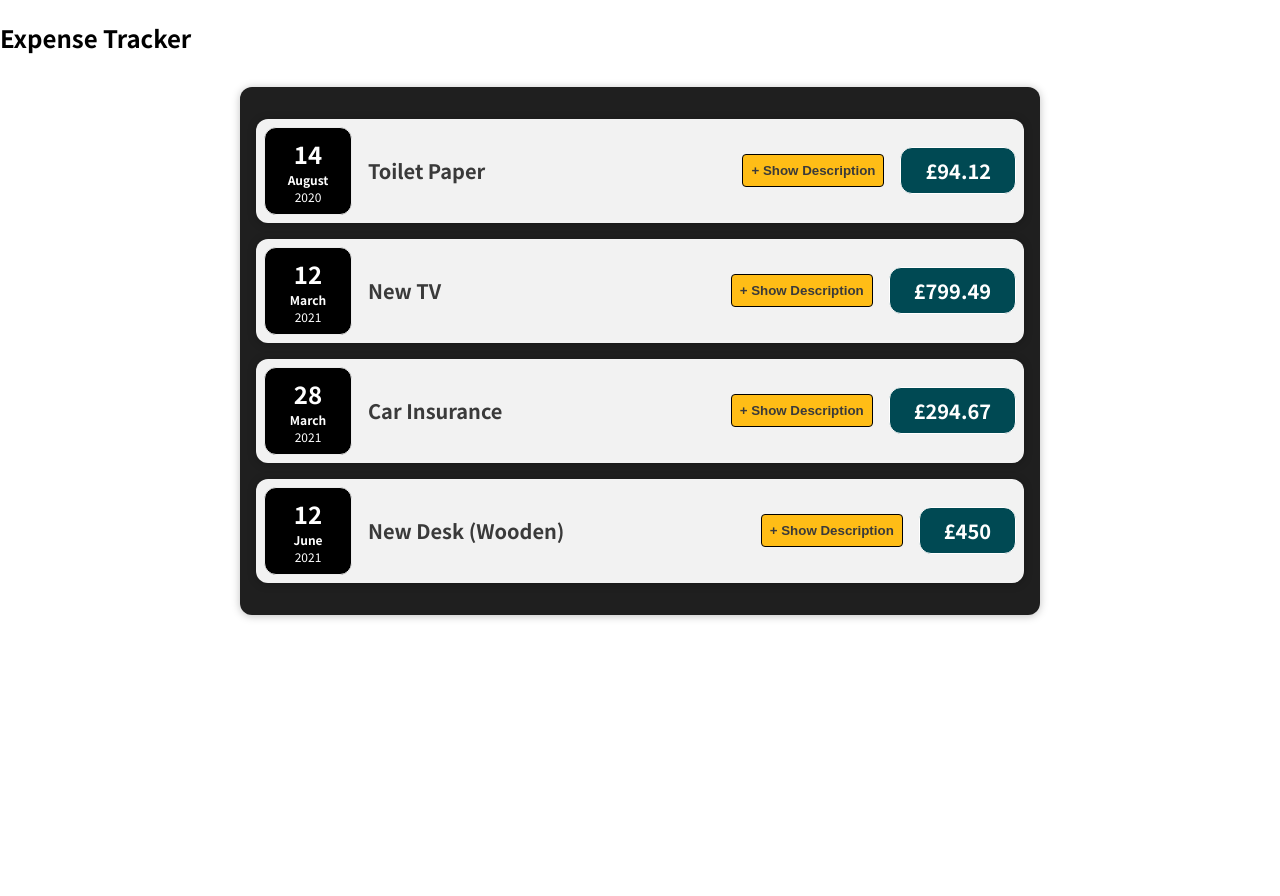
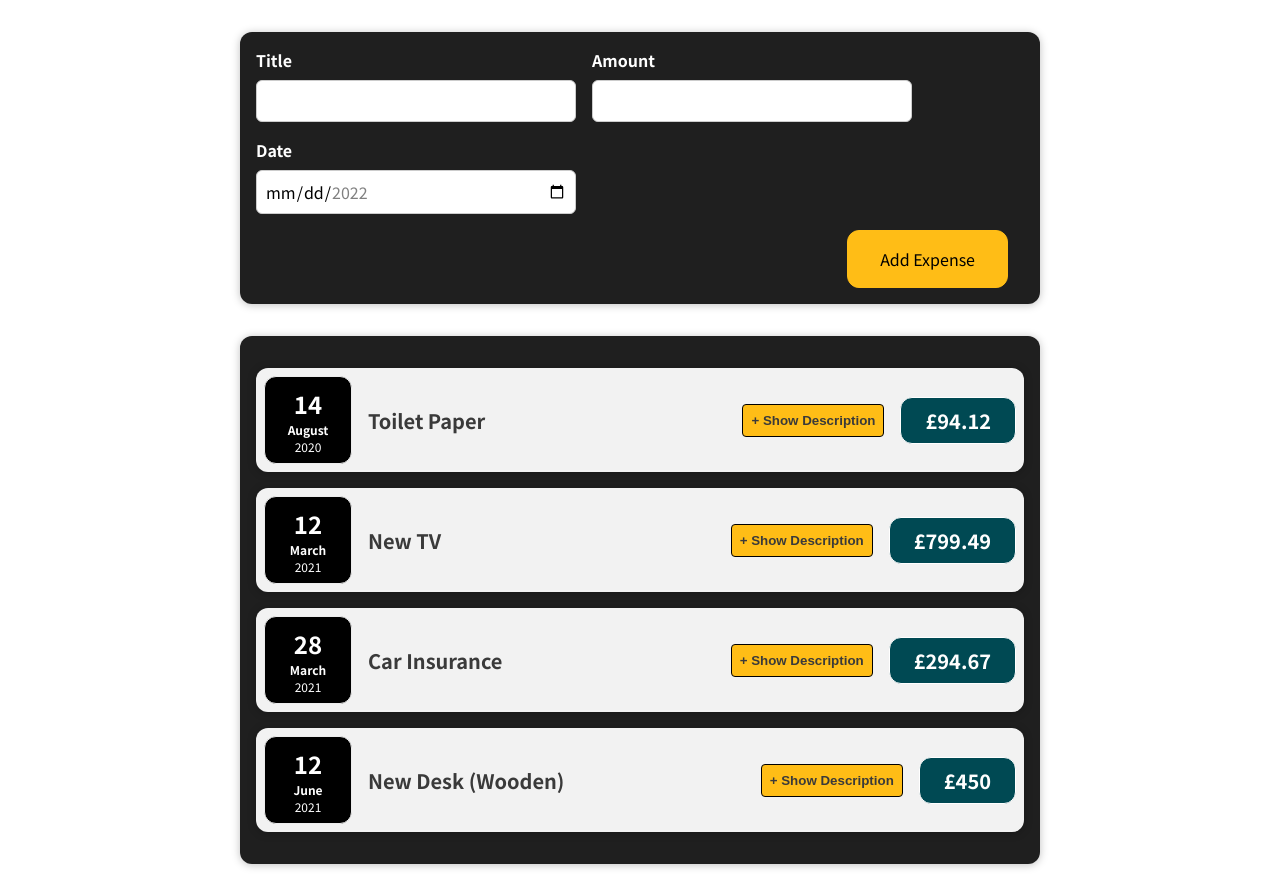
Before and after one commit to Vixy88/expensetracker, a React (Create React App) app: page / in a window 1280 px wide. Before the commit the page ends 800 px from the top, so only its background shows below. Built offline with nearby package versions, Linux system fonts and the light colour scheme.

Commit message:
added onChangeHandlers for form inputs

```diff
--- a/src/App.js
+++ b/src/App.js
@@ -1,5 +1,6 @@
 import React from "react";
 import Expenses from "./components/Expenses/Expenses";
+import NewExpense from "./components/NewExpense/NewExpense";
 
 function App() {
   const expenses = [
@@ -35,7 +36,7 @@ function App() {
 
   return (
     <div>
-      <h2>Expense Tracker</h2>
+      <NewExpense />
       <Expenses expenses={expenses} />
     </div>
   );
--- /dev/null
+++ b/src/components/NewExpense/ExpenseForm.css
@@ -0,0 +1,27 @@
+.new-expense__controls {
+  display: flex;
+  flex-wrap: wrap;
+  gap: 1rem;
+  margin-bottom: 1rem;
+  text-align: left;
+}
+
+.new-expense__control label {
+  font-weight: bold;
+  margin-bottom: 0.5rem;
+  display: block;
+  color: #fff;
+}
+
+.new-expense__control input {
+  font: inherit;
+  padding: 0.5rem;
+  border-radius: 6px;
+  border: 1px solid #ccc;
+  width: 20rem;
+  max-width: 100%;
+}
+
+.new-expense__actions {
+  text-align: right;
+}
--- /dev/null
+++ b/src/components/NewExpense/ExpenseForm.js
@@ -0,0 +1,56 @@
+import { useState } from "react";
+import ExpenseDate from "../Expenses/ExpenseDate";
+
+import "./ExpenseForm.css";
+
+const ExpenseForm = () => {
+  const [enteredTitle, setEnteredTitle] = useState("");
+  const [enteredAmount, setEnteredAmount] = useState("");
+  const [enteredDate, setEnteredDate] = useState("");
+
+  const titleChangeHandler = (event) => {
+    setEnteredTitle(event.target.value);
+  };
+
+  const amountChangeHandler = (event) => {
+    setEnteredAmount(event.target.value);
+  };
+
+  const dateChangeHandler = (event) => {
+    setEnteredDate(event.target.value);
+  };
+
+  return (
+    <form>
+      <div className="new-expense__controls">
+        <div className="new-expense__control">
+          <label>Title</label>
+          <input type="text" onChange={titleChangeHandler} />
+        </div>
+        <div className="new-expense__control">
+          <label>Amount</label>
+          <input
+            type="number"
+            min="0.01"
+            step="0.01"
+            onChange={amountChangeHandler}
+          />
+        </div>
+        <div className="new-expense__control">
+          <label>Date</label>
+          <input
+            type="date"
+            min="2022-01-01"
+            max="2022-12-31"
+            onChange={dateChangeHandler}
+          />
+        </div>
+      </div>
+      <div className="new-expense__actions">
+        <button type="submit">Add Expense</button>
+      </div>
+    </form>
+  );
+};
+
+export default ExpenseForm;
--- /dev/null
+++ b/src/components/NewExpense/NewExpense.css
@@ -0,0 +1,38 @@
+.new-expense {
+  background-color: rgb(31, 31, 31);
+  padding: 1rem;
+  margin: 2rem auto;
+  width: 50rem;
+  max-width: 95%;
+  border-radius: 12px;
+  text-align: center;
+  box-shadow: 0 1px 8px rgba(0, 0, 0, 0.25);
+}
+
+.new-expense button {
+  font: inherit;
+  cursor: pointer;
+  padding: 1rem 2rem;
+  border: 1px solid rgb(255, 189, 22);
+  background-color: rgb(255, 189, 22);
+  color: #000;
+  border-radius: 12px;
+  margin-right: 1rem;
+}
+
+.new-expense button:hover,
+.new-expense button:active {
+  background-color: rgb(252, 213, 115);
+  border-color: rgb(255, 189, 22);
+}
+
+.new-expense button.alternative {
+  color: #220131;
+  border-color: transparent;
+  background-color: transparent;
+}
+
+.new-expense button.alternative:hover,
+.new-expense button.alternative:active {
+  background-color: #ddb3f8;
+}
--- /dev/null
+++ b/src/components/NewExpense/NewExpense.js
@@ -0,0 +1,13 @@
+import "./NewExpense.css";
+
+import ExpenseForm from "./ExpenseForm";
+
+const NewExpense = () => {
+  return (
+    <div className="new-expense">
+      <ExpenseForm />
+    </div>
+  );
+};
+
+export default NewExpense;
```
